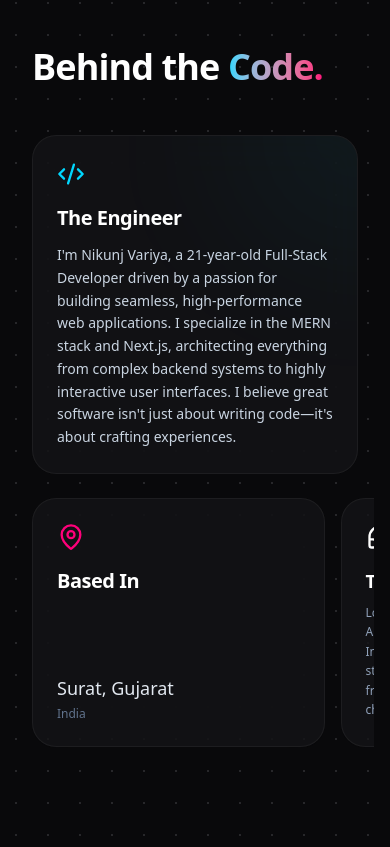
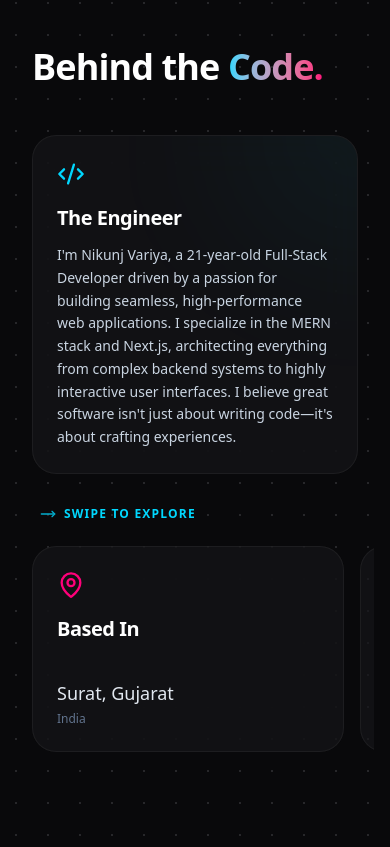
Before and after one commit to itznik/Portfolio, a Next.js app in the folder nikunj-portfolio/: page / in a window 390 px wide. Shown: the part 877-1724 px from the top of the page. Built offline with nearby package versions, Linux system fonts and the light colour scheme.

Commit message:
Update About.tsx

```diff
--- a/nikunj-portfolio/src/components/About.tsx
+++ b/nikunj-portfolio/src/components/About.tsx
@@ -1,31 +1,27 @@
 "use client";
 
 import { motion } from "framer-motion";
-import { Code2, MapPin, Headphones, Zap } from "lucide-react";
+import { Code2, MapPin, Headphones, Zap, MoveRight } from "lucide-react";
 
 export default function About() {
   return (
-    <section id="about" className="relative w-full max-w-6xl mx-auto py-20 md:py-32 px-0 md:px-6 z-10 overflow-hidden">
+    <section id="about" className="relative w-full max-w-6xl mx-auto py-20 md:py-32 px-4 md:px-6 z-10 overflow-hidden">
 
       {/* Header */}
       <motion.div
         initial={{ opacity: 0, y: 30 }}
         whileInView={{ opacity: 1, y: 0 }}
         viewport={{ once: true, margin: "-50px" }}
-        className="mb-12 md:mb-16 px-4 md:px-0"
+        className="mb-12 md:mb-16"
       >
         <h2 className="text-4xl md:text-5xl font-bold text-white mb-4 tracking-tight">
           Behind the <span className="text-transparent bg-clip-text bg-gradient-to-r from-brand-cyan to-brand-magenta">Code.</span>
         </h2>
       </motion.div>
 
-      {/* THE LAYOUT ENGINE:
-        Mobile: Flex Column (Bio on top, Carousel below)
-        Desktop: 3-Column CSS Grid
-      */}
-      <div className="flex flex-col gap-6 px-4 md:px-0 md:grid md:grid-cols-3">
+      <div className="flex flex-col gap-6 md:grid md:grid-cols-3">
 
-        {/* 1. Main Bio Box (Spans 2 columns on desktop, fixed top on mobile) */}
+        {/* 1. Main Bio Box */}
         <motion.div
           initial={{ opacity: 0, y: 30 }}
           whileInView={{ opacity: 1, y: 0 }}
@@ -42,12 +38,17 @@ export default function About() {
           </p>
         </motion.div>
 
+        {/* --- MOBILE SWIPE HINT --- */}
+        <div className="md:hidden flex items-center gap-2 text-brand-cyan text-xs font-bold uppercase tracking-widest mt-2 ml-2">
+          <MoveRight size={16} className="animate-pulse" />
+          <span>Swipe to explore</span>
+        </div>
+
         {/* SECONDARY CARDS WRAPPER
-          Mobile: Horizontal Overflow Swipe Container
-          Desktop: `md:contents` makes this div invisible to the CSS Grid, allowing
-          the cards to snap directly into the parent's 3-column layout!
+          Notice we added 'pr-8' on mobile so the last card doesn't stick to the edge,
+          and negative margins so the carousel bleeds to the edge of the screen.
         */}
-        <div className="flex overflow-x-auto snap-x snap-mandatory gap-4 pb-6 -mx-4 px-4 md:mx-0 md:px-0 md:pb-0 no-scrollbar md:contents">
+        <div className="flex overflow-x-auto snap-x snap-mandatory gap-4 pb-6 -mx-4 px-4 md:mx-0 md:px-0 md:pb-0 pr-8 md:pr-0 no-scrollbar md:contents">
 
           {/* 2. Location Box */}
           <motion.div
@@ -55,7 +56,8 @@ export default function About() {
             whileInView={{ opacity: 1, y: 0 }}
             viewport={{ once: true, margin: "-50px" }}
             transition={{ duration: 0.5, delay: 0.1 }}
-            className="min-w-[75vw] sm:min-w-[300px] snap-center md:min-w-0 md:col-span-1 p-6 md:p-10 rounded-3xl bg-[#18181B]/60 backdrop-blur-xl border border-white/5 shadow-glass flex flex-col justify-between"
+            // min-w-[80vw] mathematically guarantees the next card "peeks"
+            className="min-w-[80vw] sm:min-w-[300px] snap-center md:min-w-0 md:col-span-1 p-6 md:p-10 rounded-3xl bg-[#18181B]/60 backdrop-blur-xl border border-white/5 shadow-glass flex flex-col justify-between shrink-0"
           >
             <div>
               <MapPin size={28} className="text-brand-magenta mb-4 md:mb-6 md:w-8 md:h-8" />
@@ -73,7 +75,7 @@ export default function About() {
             whileInView={{ opacity: 1, y: 0 }}
             viewport={{ once: true, margin: "-50px" }}
             transition={{ duration: 0.5, delay: 0.2 }}
-            className="min-w-[85vw] sm:min-w-[350px] snap-center md:min-w-0 md:col-span-1 p-6 md:p-10 rounded-3xl bg-[#18181B]/60 backdrop-blur-xl border border-white/5 shadow-glass relative overflow-hidden group"
+            className="min-w-[80vw] sm:min-w-[350px] snap-center md:min-w-0 md:col-span-1 p-6 md:p-10 rounded-3xl bg-[#18181B]/60 backdrop-blur-xl border border-white/5 shadow-glass relative overflow-hidden group shrink-0"
           >
              <div className="absolute bottom-0 right-0 w-48 h-48 bg-brand-magenta/10 rounded-full blur-[60px] -mr-20 -mb-20 transition-opacity group-hover:opacity-100 opacity-50" />
             <Headphones size={28} className="text-white mb-4 md:mb-6 md:w-8 md:h-8" />
@@ -83,13 +85,13 @@ export default function About() {
             </p>
           </motion.div>
 
-          {/* 4. The Multidisciplinary Drive Box (Spans 2 columns on desktop) */}
+          {/* 4. The Multidisciplinary Drive Box */}
           <motion.div
             initial={{ opacity: 0, y: 30 }}
             whileInView={{ opacity: 1, y: 0 }}
             viewport={{ once: true, margin: "-50px" }}
             transition={{ duration: 0.5, delay: 0.3 }}
-            className="min-w-[90vw] sm:min-w-[400px] snap-center md:min-w-0 md:col-span-2 p-6 md:p-10 rounded-3xl bg-gradient-to-br from-brand-cyan/10 to-brand-magenta/5 border border-white/10 shadow-glass flex flex-col sm:flex-row items-start sm:items-center gap-4 md:gap-6"
+            className="min-w-[80vw] sm:min-w-[400px] snap-center md:min-w-0 md:col-span-2 p-6 md:p-10 rounded-3xl bg-gradient-to-br from-brand-cyan/10 to-brand-magenta/5 border border-white/10 shadow-glass flex flex-col sm:flex-row items-start sm:items-center gap-4 md:gap-6 shrink-0"
           >
             <div className="p-3 md:p-4 rounded-full bg-[#09090B] border border-white/5 shrink-0">
               <Zap size={24} className="text-brand-cyan md:w-7 md:h-7" />
```
